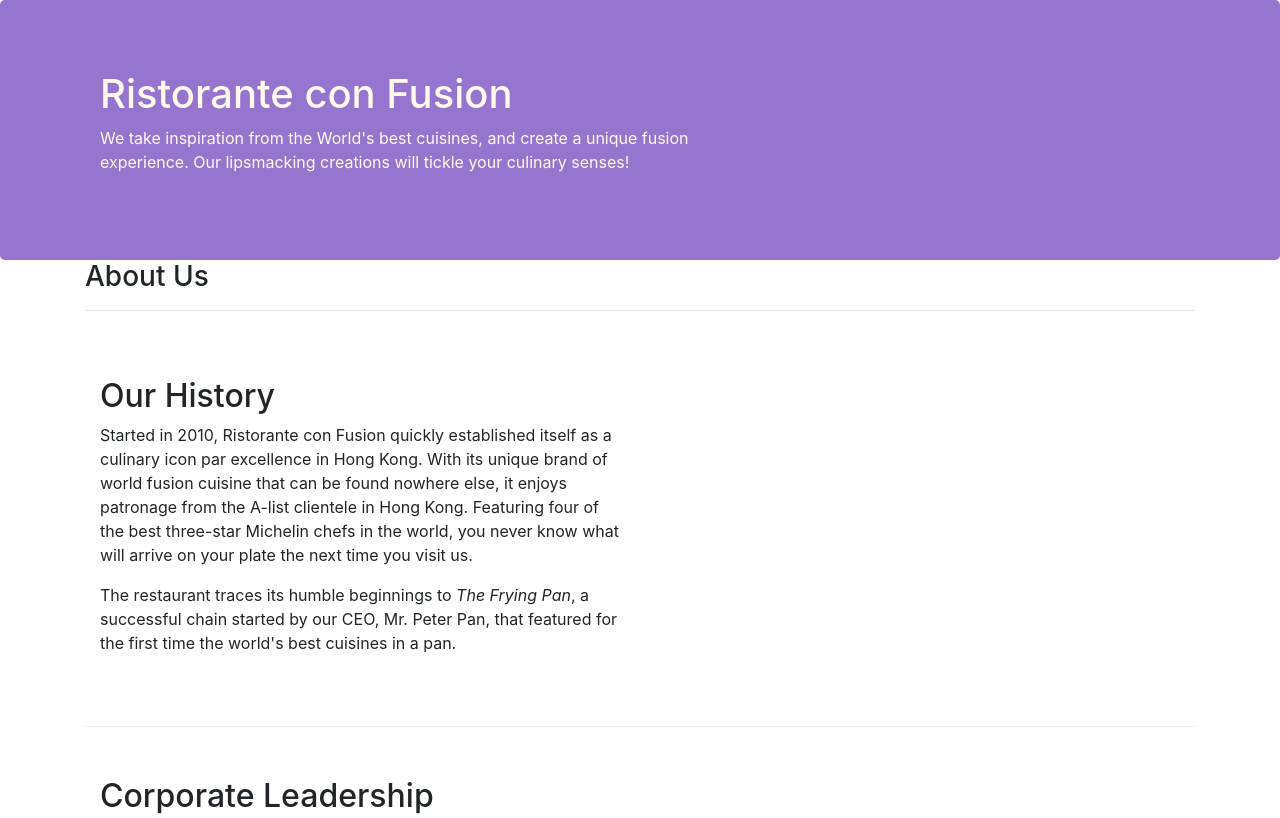
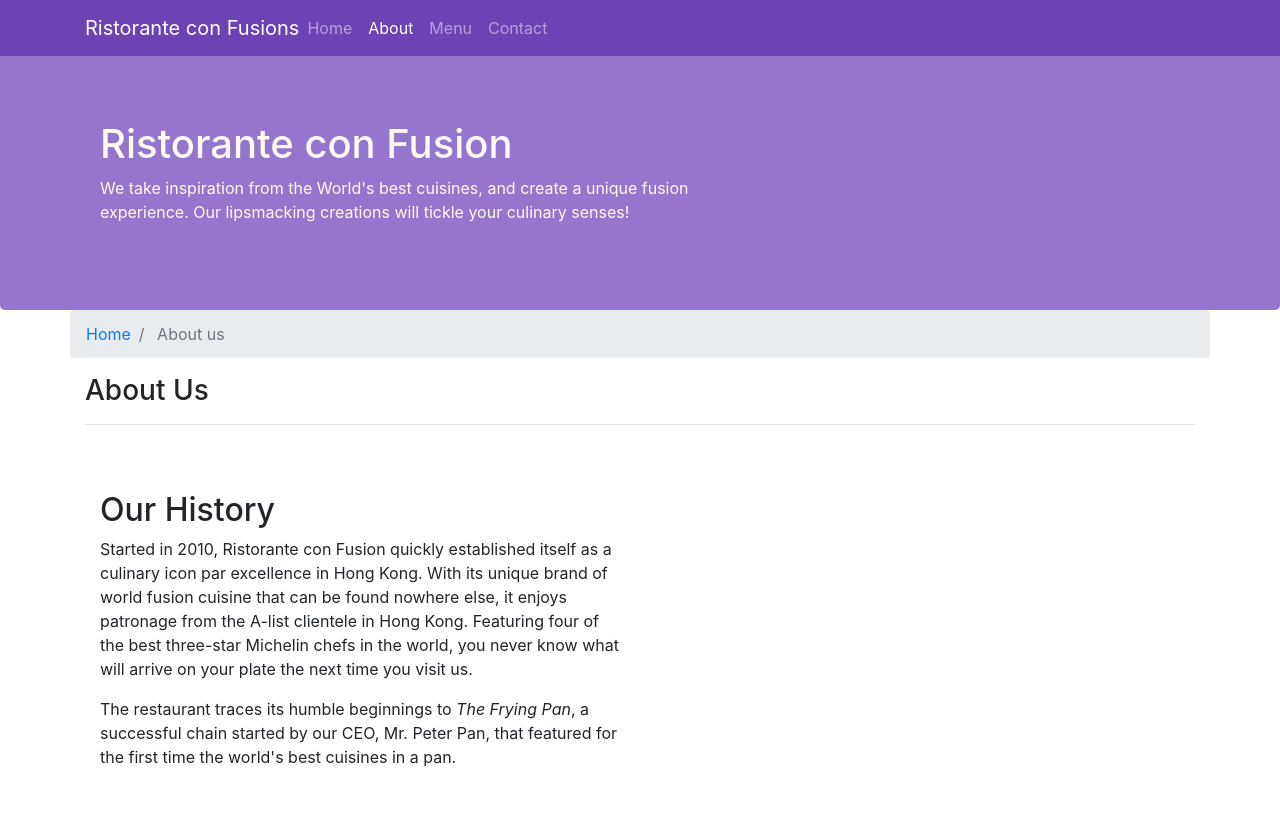
Before and after one commit to Jihani-31/conFusion, a website: page aboutus.html in a window 1280 px wide. Shown: the top 818 px of the page. Drawn offline with nearby package versions, Linux system fonts and the light colour scheme.

Commit message:
navbar and breadcumbs

```diff
--- a/aboutus.html
+++ b/aboutus.html
@@ -15,6 +15,35 @@
 </head>
 
 <body>
+    <nav class="navbar navbar-expand-sm navbar-dark  fixed-top">
+        <div class="container">
+            <button class="navbar-toggler" type="button" data-toggle="collapse" data-target="#Navbar">
+                <span class="navbar-toggler-icon"></span>
+            </button>
+            <a class="navbar-brand mr-auto" href="#">Ristorante con Fusions</a>
+            <div class=" collapse navbar-collapse " id="Navbar ">
+                <ul class="navbar-nav mr-auto">
+                    <li class="nav-item ">
+                        <a class="nav-link " href="./index.html">Home</a>
+                    </li>
+                    <li class="nav-item ">
+                        <a class="nav-link active" href="#">About</a>
+                    </li>
+                    <li class="nav-item ">
+                        <a class="nav-link " href="#">Menu</a>
+                    </li>
+                    <li class="nav-item ">
+                        <a class="nav-link " href="#">Contact</a>
+                    </li>
+                </ul>
+
+            </div>
+
+        </div>
+
+    </nav>
+
+
 
     <header class="jumbotron">
         <div class="container">
@@ -31,6 +60,14 @@
 
     <div class="container">
         <div class="row">
+            <ol class="col-12 breadcrumb">
+                <li class="breadcrumb-item">
+                    <a href="./index.html">Home</a>
+                </li>
+                <li class="breadcrumb-item active">
+                    About us
+                </li>
+            </ol>
             <div class="col-12">
                 <h3>About Us</h3>
                 <hr>
@@ -38,9 +75,10 @@
         </div>
 
         <div class="row row-content">
-            <div  class="col-12 col-sm-4 col-md-6">
+            <div class="col-12 col-sm-4 col-md-6">
                 <h2>Our History</h2>
-                <p>Started in 2010, Ristorante con Fusion quickly established itself as a culinary icon par excellence in Hong Kong. With its unique brand of world fusion cuisine that can be found nowhere else, it enjoys patronage from the A-list clientele in Hong Kong.  Featuring four of the best three-star Michelin chefs in the world, you never know what will arrive on your plate the next time you visit us.</p>
+                <p>Started in 2010, Ristorante con Fusion quickly established itself as a culinary icon par excellence in Hong Kong. With its unique brand of world fusion cuisine that can be found nowhere else, it enjoys patronage from the A-list clientele
+                    in Hong Kong. Featuring four of the best three-star Michelin chefs in the world, you never know what will arrive on your plate the next time you visit us.</p>
                 <p>The restaurant traces its humble beginnings to <em>The Frying Pan</em>, a successful chain started by our CEO, Mr. Peter Pan, that featured for the first time the world's best cuisines in a pan.</p>
             </div>
             <div class="col col-sm col-md">
@@ -52,11 +90,15 @@
             <div class="col">
                 <h2>Corporate Leadership</h2>
                 <h3>Peter Pan <small>Chief Epicurious Officer</small></h3>
-                <p class="d-none d-sm-block">Our CEO, Peter, credits his hardworking East Asian immigrant parents who undertook the arduous journey to the shores of America with the intention of giving their children the best future. His mother's wizardy in the kitchen whipping up the tastiest dishes with whatever is available inexpensively at the supermarket, was his first inspiration to create the fusion cuisines for which <em>The Frying Pan</em> became well known. He brings his zeal for fusion cuisines to this restaurant, pioneering cross-cultural culinary connections.</p>
+                <p class="d-none d-sm-block">Our CEO, Peter, credits his hardworking East Asian immigrant parents who undertook the arduous journey to the shores of America with the intention of giving their children the best future. His mother's wizardy in the kitchen whipping up
+                    the tastiest dishes with whatever is available inexpensively at the supermarket, was his first inspiration to create the fusion cuisines for which <em>The Frying Pan</em> became well known. He brings his zeal for fusion cuisines to
+                    this restaurant, pioneering cross-cultural culinary connections.</p>
                 <h3>Dhanasekaran Witherspoon <small>Chief Food Officer</small></h3>
-                <p class="d-none d-sm-block">Our CFO, Danny, as he is affectionately referred to by his colleagues, comes from a long established family tradition in farming and produce. His experiences growing up on a farm in the Australian outback gave him great appreciation for varieties of food sources. As he puts it in his own words, <em>Everything that runs, wins, and everything that stays, pays!</em></p>
+                <p class="d-none d-sm-block">Our CFO, Danny, as he is affectionately referred to by his colleagues, comes from a long established family tradition in farming and produce. His experiences growing up on a farm in the Australian outback gave him great appreciation for
+                    varieties of food sources. As he puts it in his own words, <em>Everything that runs, wins, and everything that stays, pays!</em></p>
                 <h3>Agumbe Tang <small>Chief Taste Officer</small></h3>
-                <p class="d-none d-sm-block">Blessed with the most discerning gustatory sense, Agumbe, our CTO, personally ensures that every dish that we serve meets his exacting tastes. Our chefs dread the tongue lashing that ensues if their dish does not meet his exacting standards. He lives by his motto, <em>You click only if you survive my lick.</em></p>
+                <p class="d-none d-sm-block">Blessed with the most discerning gustatory sense, Agumbe, our CTO, personally ensures that every dish that we serve meets his exacting tastes. Our chefs dread the tongue lashing that ensues if their dish does not meet his exacting standards.
+                    He lives by his motto, <em>You click only if you survive my lick.</em></p>
                 <h3>Alberto Somayya <small>Executive Chef</small></h3>
                 <p class="d-none d-sm-block">Award winning three-star Michelin chef with wide International experience having worked closely with whos-who in the culinary world, he specializes in creating mouthwatering Indo-Italian fusion experiences. He says, <em>Put together the cuisines from the two craziest cultures, and you get a winning hit! Amma Mia!</em></p>
             </div>
@@ -70,7 +112,7 @@
                 <div class="col-4 offset-1 col-sm-2">
                     <h5>Links</h5>
                     <ul class="list-unstyled">
-                        <li><a href="#">Home</a></li>
+                        <li><a href="./index.html">Home</a></li>
                         <li><a href="#">About</a></li>
                         <li><a href="#">Menu</a></li>
                         <li><a href="#">Contact</a></li>
--- a/css/styles.css
+++ b/css/styles.css
@@ -1,45 +1,52 @@
-.row-header{
-    margin:0px auto;
-    padding:0px;
+.row-header {
+    margin: 0px auto;
+    padding: 0px;
 }
 
 .row-content {
-    margin:0px auto;
+    margin: 0px auto;
     padding: 50px 0px 50px 0px;
     border-bottom: 1px ridge;
-    min-height:400px;
+    min-height: 400px;
 }
 
-.footer{
+.footer {
     background-color: #D1C4E9;
-    margin:0px auto;
+    margin: 0px auto;
     padding: 20px 0px 20px 0px;
 }
 
-
 .jumbotron {
-    padding:70px 30px 70px 30px;
-    margin:0px auto;
-    background: #9575CD ;
-    color:floralwhite;
-}
-
-address{
-    font-size:80%;
-    margin:0px;
-    color:#0f0f0f;
-}
-
-
-.jumbotron{
     padding: 70px 30px 70px 30px;
     margin: 0px auto;
-    background:#9575CD;
+    background: #9575CD;
     color: floralwhite;
 }
 
-.address{
+address {
+    font-size: 80%;
+    margin: 0px;
+    color: #0f0f0f;
+}
+
+.jumbotron {
+    padding: 70px 30px 70px 30px;
+    margin: 0px auto;
+    background: #9575CD;
+    color: floralwhite;
+}
+
+.address {
     font-size: 80px;
     margin: 0px;
     color: #0f0f0f;
 }
+
+body {
+    padding: 50px 0px 0px 0px;
+    z-index: opx;
+}
+
+.navbar-dark {
+    background-color: #6c43b3;
+}
```
Also changed, not shown: index.html (+68 -39 lines). Lines whose indentation alone changed are shown as unchanged.
